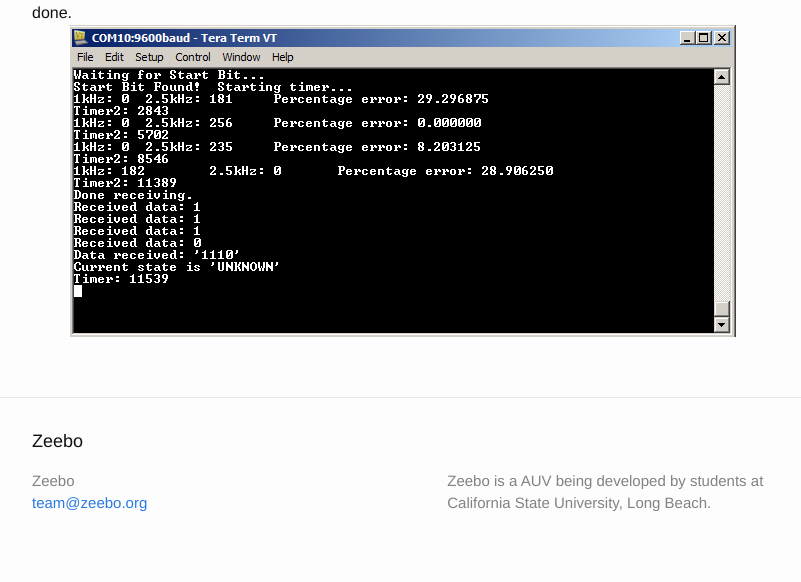
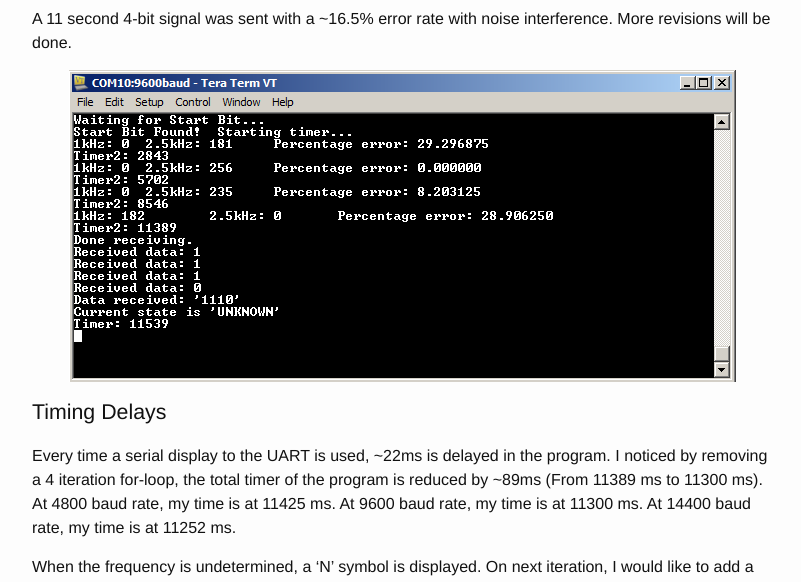
Before and after one commit to vartan/Xeebo, a Jekyll site: the page built from _posts/2015-05-08-weekly-report-14.md, in a window 1280 px wide and 1400 px high, scrolled down 1347 px. Shown: the part 280-862 px from the top of the window, without its empty margins (238-1039 px from the left). Built offline with Jekyll 4.4.1, drawn with Linux system fonts in a browser that asks for light colours; comment, search, counter and statistics services are not loaded; some of the changed text lies outside the part shown; grey boxes are pictures that could not be loaded.

Commit message:
may 7 updates part 2 with parity and baud rate

```diff
--- a/_posts/2015-05-08-weekly-report-14.md
+++ b/_posts/2015-05-08-weekly-report-14.md
@@ -13,6 +13,7 @@ This is my continuing weekly report (#11) of the semester
 
 ###Received Board Designs
 Boards came in.  I made note for next iteration 2.0 to include LEDS for debugging purposes and changing the widths of the pins for debug on the receive board since the header pins used for the mic aren't the same.  Also for the transmit board, the button pattern was intended for a surface mount pushbutton, not the through-hole like the components I have.  It's a simple fix to solder on the top of the board instead of the back.
+
 ![Board Front](/images/am_board1.0_front.jpg)
 ![Board Back](/images/am_board1.0_back.jpg)
 
@@ -20,7 +21,19 @@ Boards came in.  I made note for next iteration 2.0 to include LEDS for debuggin
 
 ###Software Implementation
 After soldering the parts on the receive board, testing commenced.  A timer was used in software in addition to implementing a start bit to start data transmission.
+
 ![Board Soldered](/images/am_board1.0_soldered.jpg)
 
-A 11 second 4-bit signal was sent with a ~16.5% error rate with noise interference.  More tweaking will be done.
+A 11 second 4-bit signal was sent with a ~16.5% error rate with noise interference.  More revisions will be done.
+
 ![Software implementation](/images/am_rx1.0_test.png)
+
+###Timing Delays
+Every time a serial display to the UART is used, ~22ms is delayed in the program.  I noticed by removing a 4 iteration for-loop, the total timer of the program is reduced by ~89ms (From 11389 ms to 11300 ms).
+At 4800 baud rate, my time is at 11425 ms.
+At 9600 baud rate, my time is at 11300 ms.
+At 14400 baud rate, my time is at 11252 ms.
+
+When the frequency is undetermined, a 'N' symbol is displayed.  On next iteration, I would like to add a parity correction bit to change the original data signal received.
+
+![Unknown Bit](/images/am_rx1.0_test_N.png)
```
